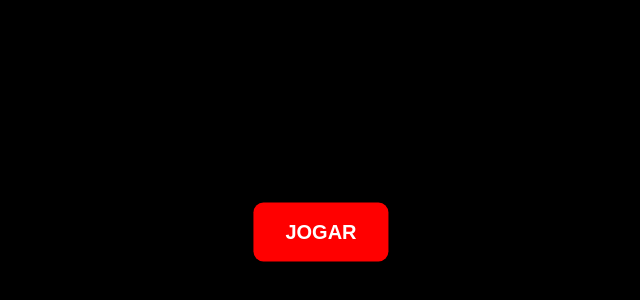
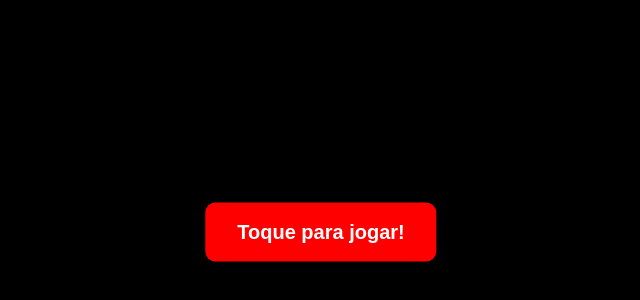
Before and after one commit to brun8liveira/pokred, a plain HTML site: page index.html in a window 1280 px wide. Shown: the part 168-468 px from the top of the page, without its empty margins (319-959 px from the left). Drawn offline with Linux system fonts and the light colour scheme.

Commit message:
Update index.html

```diff
--- a/index.html
+++ b/index.html
@@ -77,7 +77,7 @@
 <body>
 
 <!-- BOTÃO CENTRALIZADO -->
-<button id="start-btn" onclick="startGame()">JOGAR</button>
+<button id="start-btn" onclick="startGame()">Toque para jogar!</button>
 
 <div id="game"></div>
 
```
